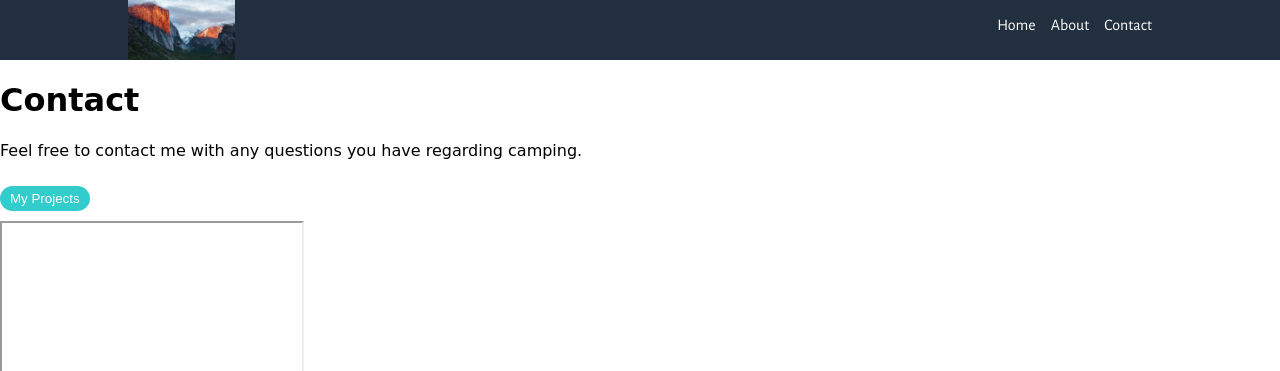
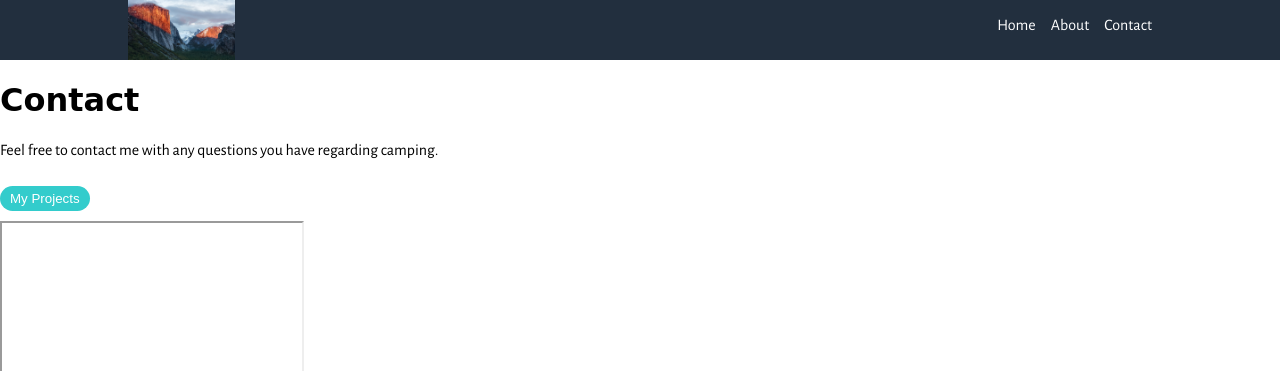
Before and after one commit to JPolm/first-website, a plain HTML site: page contact.html in a window 1280 px wide. Shown: the top 371 px of the page. Drawn offline with nearby package versions, Linux system fonts and the light colour scheme; a web font is replaced by a local one.

Commit message:
fixed nav pages

```diff
--- a/contact.html
+++ b/contact.html
@@ -32,7 +32,7 @@
     </nav>
     <div>
         <h1>Contact</h1>
-        <p>Feel free to contact me with any questions you have regarding camping.</p>
+        <p class="contact-description">Feel free to contact me with any questions you have regarding camping.</p>
     </div>
 
 
--- a/css/styles.css
+++ b/css/styles.css
@@ -153,3 +153,7 @@ font-family: 'Alegreya Sans', sans-serif;
      text-decoration:none;
 
 }
+.contact-description{
+    font-family: 'Alegreya Sans', sans-serif;
+
+}
```
